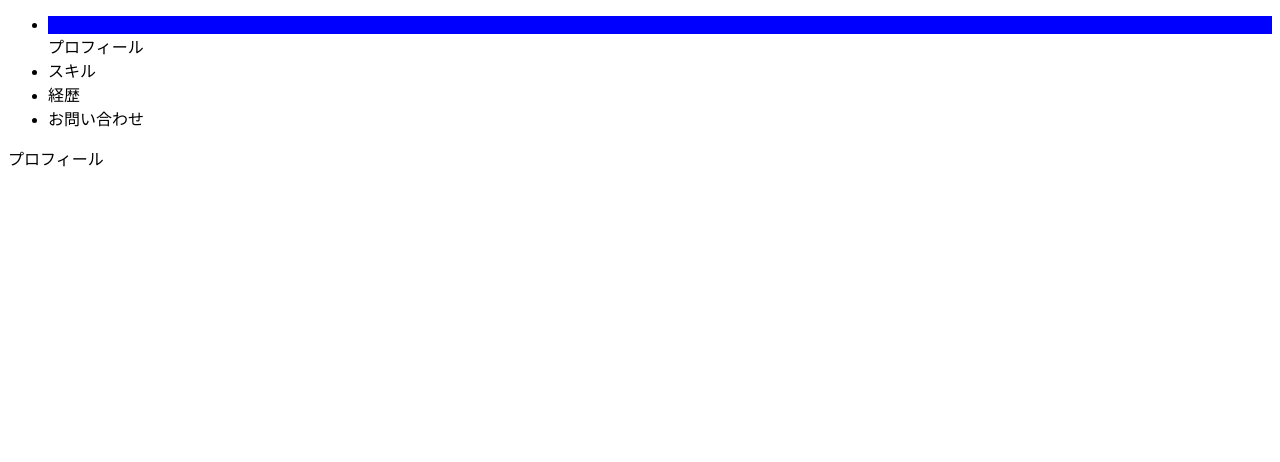
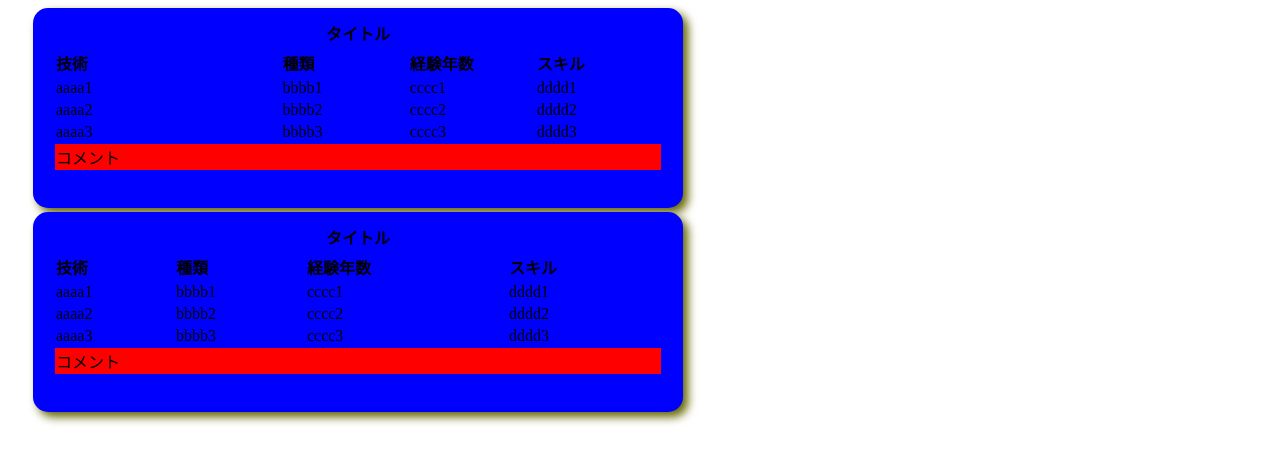
Before and after one commit to yuji1shibashi/portfolio, a plain HTML site: page index.html in a window 1280 px wide. Drawn offline with Linux system fonts and the light colour scheme.

Commit message:
feat: スキル関連途中まで実装

```diff
--- a/index.html
+++ b/index.html
@@ -16,14 +16,121 @@
             .tab.is-active {
                 background-color:blue;
             }
+
+            /* 共通 */
+            .w220px {width: 220px;}
+            .w120px {width: 120px;}
+
+            /* スキル */
+            .skill-table-area {
+                margin: auto;
+            }
+
+            .skill-table {
+                width: 650px;
+                height: 200px;
+                background-color: blue;
+                border-radius: 15px;
+                filter: drop-shadow(5px 5px 5px rgba(100, 100, 0, 1));
+                display: inline-block;
+                padding: 10px 20px;
+                margin: 0px 25px;
+            }
+
+            .skill-table th {
+                text-align: left;
+            }
+
+            .skill-table .skill-title {
+                width: 650px;
+                text-align: center;
+            }
         </style>
     </head>
     <body>
         <header>
 
         </header>
-        <main>
-            <!-- タブ -->
+
+        <div id="skill-area" class="skill-table-area">
+            <table class="skill-table">
+                <thead>
+                    <tr>
+                        <th class="skill-title" colspan="4">タイトル</th>
+                    <tr>
+                    <tr>
+                        <th class="w220px">技術</th>
+                        <th class="w120px">種類</th>
+                        <th class="w120px">経験年数</th>
+                        <th class="w120px">スキル</th>
+                    </tr>
+                </thead>
+                <tbody>
+                    <tr>
+                        <td>aaaa1</td>
+                        <td>bbbb1</td>
+                        <td>cccc1</td>
+                        <td>dddd1</td>
+                    </tr>
+                    <tr>
+                        <td>aaaa2</td>
+                        <td>bbbb2</td>
+                        <td>cccc2</td>
+                        <td>dddd2</td>
+                    </tr>
+                    <tr>
+                        <td>aaaa3</td>
+                        <td>bbbb3</td>
+                        <td>cccc3</td>
+                        <td>dddd3</td>
+                    </tr>
+                    <tr><td colspan="4" style="background-color: red;">コメント</td></tr>
+                </tbody>
+            </table>
+            <table class="skill-table">
+                <thead>
+                    <tr>
+                        <th class="skill-title" colspan="4">タイトル</th>
+                    <tr>
+                    <tr>
+                        <th>技術</th>
+                        <th>種類</th>
+                        <th>経験年数</th>
+                        <th>スキル</th>
+                    </tr>
+                </thead>
+                <tbody>
+                    <tr>
+                        <td>aaaa1</td>
+                        <td>bbbb1</td>
+                        <td>cccc1</td>
+                        <td>dddd1</td>
+                    </tr>
+                    <tr>
+                        <td>aaaa2</td>
+                        <td>bbbb2</td>
+                        <td>cccc2</td>
+                        <td>dddd2</td>
+                    </tr>
+                    <tr>
+                        <td>aaaa3</td>
+                        <td>bbbb3</td>
+                        <td>cccc3</td>
+                        <td>dddd3</td>
+                    </tr>
+                    <tr><td colspan="4" style="background-color: red;">コメント</td></tr>
+                </tbody>
+            </table>
+        </div>
+
+
+
+
+
+
+
+        <main style="display:none;">
+            タブ
             <ul class="tab_area">
                 <li class="tab profile is-active"></li>プロフィール</li>
                 <li class="tab skill">スキル</li>
```
